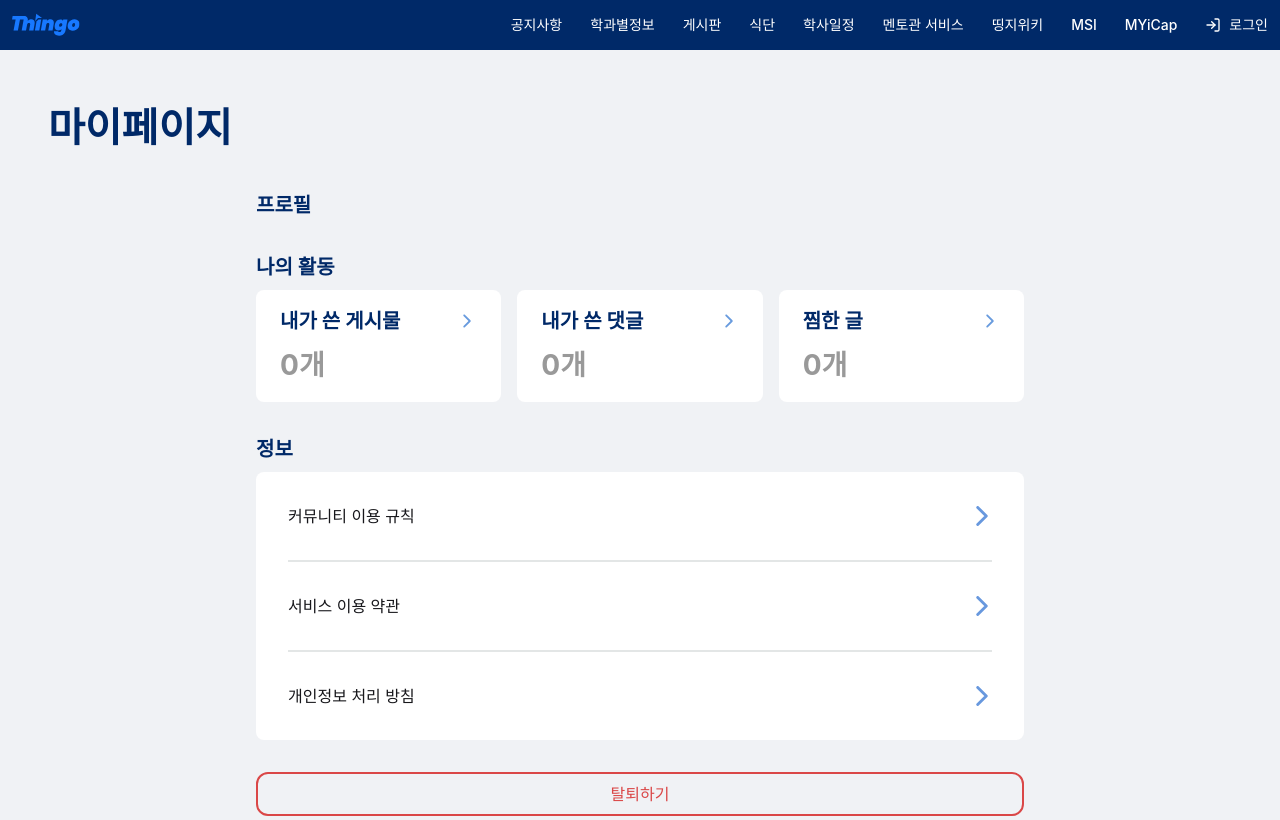
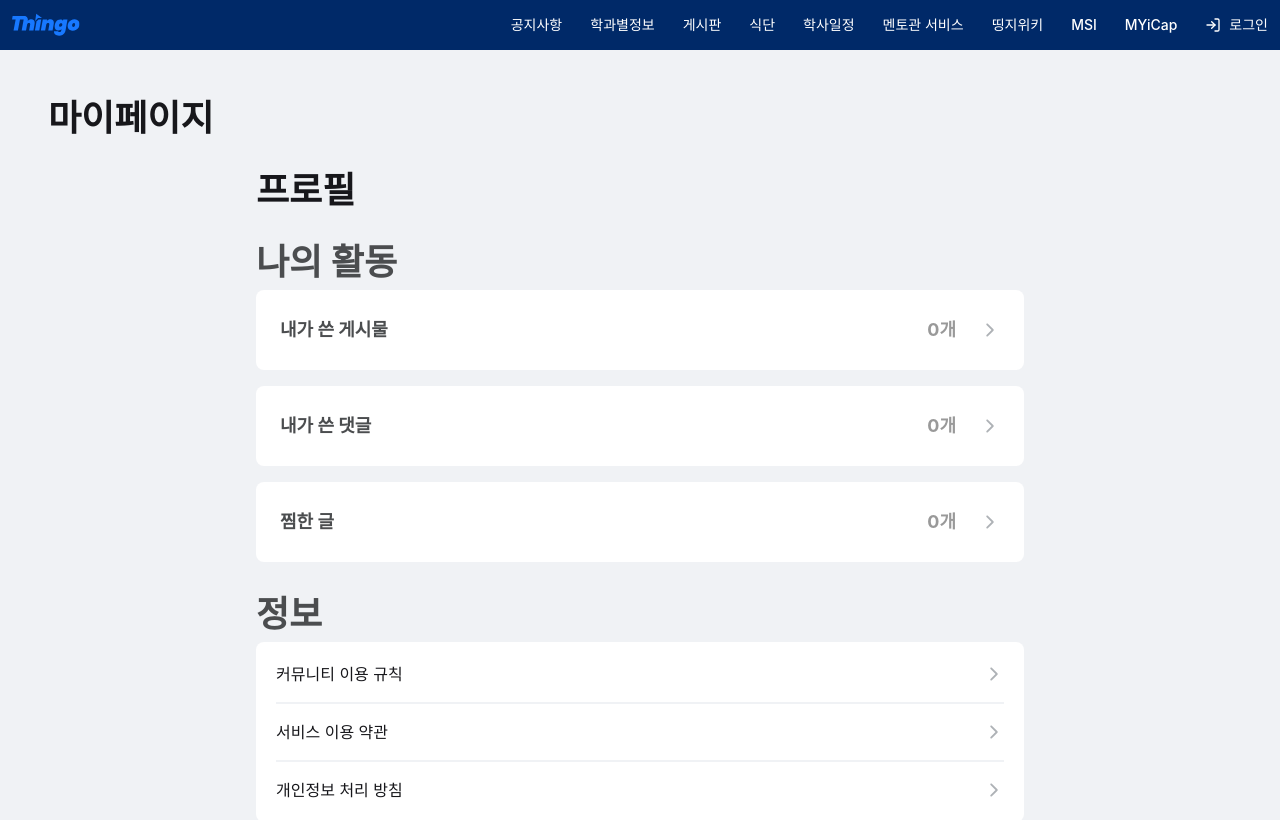
Before and after one commit to NOVA-MJU/MJS-FRONT, a React (Vite) app: page /mypage/1 in a window 1280 px wide. Shown: the top 820 px of the page. Built offline with nearby package versions, Linux system fonts and the light colour scheme; no server answers; a web font is replaced by a local one.

Commit message:
<Style> 마이페이지 ui 수정

```diff
--- a/src/components/atoms/Avatar/index.tsx
+++ b/src/components/atoms/Avatar/index.tsx
@@ -12,13 +12,13 @@ export default function Avatar({ src, className, ...props }: AvatarProps) {
   /**
    * 이미지 로딩 실패 시 기본 아바타 이미지로 대체합니다.
    */
-  const [imgSrc, setImgSrc] = React.useState(src ?? defaultAvatar);
+  const [imgSrc, setImgSrc] = React.useState(src && src !== '' ? src : defaultAvatar);
 
   return (
     <img
       src={imgSrc}
       alt='프로필 이미지'
-      className={twMerge(clsx('w-12 h-12 aspect-square rounded-full object-cover', className))}
+      className={twMerge(clsx('aspect-square h-12 w-12 rounded-full object-cover', className))}
       onError={() => setImgSrc(defaultAvatar)}
       {...props}
     />
--- a/src/components/atoms/Button/ButtonActiveStyleMap.ts
+++ b/src/components/atoms/Button/ButtonActiveStyleMap.ts
@@ -2,7 +2,7 @@ import { colors } from '../../../styles/color';
 
 const buttonActiveStyleMap: Record<string, React.CSSProperties> = {
   main: {
-    backgroundColor: colors.mju_primary,
+    backgroundColor: colors.blue35,
     color: colors.white,
   },
   sub: {
--- a/src/components/atoms/Button/LabelButton.tsx
+++ b/src/components/atoms/Button/LabelButton.tsx
@@ -1,3 +1,5 @@
+import { IoIosArrowForward } from 'react-icons/io';
+
 interface LabelButtonProps {
   label: string;
   onClick?: () => void;
@@ -9,9 +11,9 @@ const LabelButton = ({ label, onClick, emphasized = false }: LabelButtonProps) =
     : 'text-black font-normal font-medium';
   const widthClass = emphasized ? 'w-20 md:w-36' : 'w-full';
   return (
-    <button onClick={onClick} className={`${widthClass} flex justify-between items-center`}>
-      <span className={`text-xs md:text-base ${textClass}`}>{label}</span>
-      <img src='/assets/angle-bracket.svg' alt='to_go_button' className='w-3 h-3 md:w-5 md:h-5' />
+    <button onClick={onClick} className={`${widthClass} flex items-center justify-between`}>
+      <span className={`text-body06 md:text-base ${textClass}`}>{label}</span>
+      <IoIosArrowForward className='text-grey-30 h-5 w-5 md:h-5 md:w-5' />
     </button>
   );
 };
--- a/src/components/molecules/user/ActivityBox/index.tsx
+++ b/src/components/molecules/user/ActivityBox/index.tsx
@@ -1,5 +1,4 @@
 import { Link } from 'react-router-dom';
-import { Typography } from '../../../atoms/Typography';
 import { IoIosArrowForward } from 'react-icons/io';
 
 interface ActivityBoxProps {
@@ -10,17 +9,17 @@ interface ActivityBoxProps {
 
 const ActivityBox = ({ label, count, link }: ActivityBoxProps) => {
   return (
-    <Link to={link} className='w-full min-h-28 bg-white flex flex-col rounded-lg px-6 py-4 gap-2'>
-      <Typography
-        variant='title02'
-        className='w-full text-mju-primary flex justify-between items-center'
-      >
+    <Link
+      to={link}
+      className='flex min-h-20 w-full flex-row items-center justify-between gap-2 rounded-lg bg-white px-6 py-4'
+    >
+      <p className='text-body04 text-grey-80 md:text-title03 flex items-center justify-between'>
         {label}
-        <IoIosArrowForward className='text-blue-10' />
-      </Typography>
-      <Typography variant='heading02' className='text-grey-40'>
-        {`${count}개`}
-      </Typography>
+      </p>
+      <div className='flex flex-row items-center gap-6'>
+        <p className='text-body04 text-grey-40 md:text-title03'>{`${count}개`}</p>
+        <IoIosArrowForward className='text-grey-30 h-5 w-5 md:h-5 md:w-5' />
+      </div>
     </Link>
   );
 };
--- a/src/components/organisms/Mypage/ActivitiesSection/index.tsx
+++ b/src/components/organisms/Mypage/ActivitiesSection/index.tsx
@@ -1,5 +1,4 @@
 import { useAuthStore } from '../../../../store/useAuthStore';
-import { Typography } from '../../../atoms/Typography';
 import ActivityBox from '../../../molecules/user/ActivityBox';
 
 interface ActivitiesSectionProps {
@@ -11,10 +10,8 @@ const ActivitiesSection = ({ postCount, commentCount, likedCount }: ActivitiesSe
   const user = useAuthStore();
   return (
     <div className='flex flex-col gap-2'>
-      <Typography variant='title02' className='text-mju-primary'>
-        나의 활동
-      </Typography>
-      <div className='flex gap-2 md:gap-4 flex-col md:flex-row'>
+      <p className='text-title03 text-grey-80 md:text-4xl'>나의 활동</p>
+      <div className='flex flex-col gap-2 md:gap-4'>
         <ActivityBox
           label={'내가 쓴 게시물'}
           count={postCount}
--- a/src/pages/mypage/index.tsx
+++ b/src/pages/mypage/index.tsx
@@ -1,10 +1,8 @@
 import React, { useState, useEffect } from 'react';
 import ActivitiesSection from '../../components/organisms/Mypage/ActivitiesSection';
-import Button from '../../components/atoms/Button/Button';
 import { getProfileStats, type ProfileStatsRes } from '../../api/mypage';
 import { deleteUser } from '../../api/user';
 import InputModal from '../../components/molecules/Modal/InputModal';
-import { Typography } from '../../components/atoms/Typography';
 import ProfileCard from '../../components/molecules/user/ProfileCard';
 import LabelButton from '../../components/atoms/Button/LabelButton';
 import { handleError } from '../../utils/error';
@@ -55,16 +53,12 @@ const Mypage: React.FC = () => {
   }, []);
 
   return (
-    <div className='bg-grey-05 flex w-full flex-1 flex-col gap-8 p-6 md:p-12'>
-      <Typography variant='heading01' className='text-mju-primary'>
-        마이페이지
-      </Typography>
+    <div className='bg-grey-02 flex w-full flex-1 flex-col gap-8 p-6 md:p-12'>
+      <p className='text-title01 text-black md:text-4xl'>마이페이지</p>
       <div className='flex justify-center'>
         <div className='flex w-full max-w-192 flex-col gap-8'>
           <div className='flex flex-col gap-2'>
-            <Typography variant='title02' className='text-mju-primary'>
-              프로필
-            </Typography>
+            <p className='text-title03 text-black md:text-4xl'>프로필</p>
             <ProfileCard />
           </div>
           <ActivitiesSection
@@ -73,26 +67,21 @@ const Mypage: React.FC = () => {
             likedCount={stateData?.likedPostCount || 0}
           />
           <div className='flex flex-col gap-2'>
-            <Typography variant='title02' className='text-mju-primary'>
-              정보
-            </Typography>
-            <div className='flex min-h-32 flex-col justify-center gap-8 rounded-lg bg-white p-8'>
+            <p className='text-title03 text-grey-80 md:text-4xl'>정보</p>
+            <div className='flex min-h-32 flex-col justify-center gap-4 rounded-lg bg-white p-5'>
               <LabelButton label='커뮤니티 이용 규칙' />
-              <hr className='text-grey-10 border-1' />
+              <hr className='text-grey-02 border-1' />
               <LabelButton label='서비스 이용 약관' />
-              <hr className='text-grey-10 border-1' />
+              <hr className='text-grey-02 border-1' />
               <LabelButton label='개인정보 처리 방침' />
             </div>
           </div>
-          <Button
-            variant='borderRed'
-            disabled={false}
-            fullWidth={true}
-            shape='rounded'
+          <div
+            className='text-body05 text-grey-30 mt-[-12px] flex w-fit cursor-pointer'
             onClick={() => setIsModalOpen(true)}
           >
             탈퇴하기
-          </Button>
+          </div>
         </div>
       </div>
       <InputModal
--- a/src/pages/mypage/viewComments.tsx
+++ b/src/pages/mypage/viewComments.tsx
@@ -102,7 +102,7 @@ const ViewComments = () => {
 
   return (
     <div className='flex w-full flex-1 flex-col bg-white p-4 md:gap-2 md:p-8'>
-      <p className='text-title02 text-blue-35 mt-2 ml-2'>내가 쓴 댓글</p>
+      <p className='text-title03 text-grey-80 md:text-4xl'>내가 쓴 댓글</p>
       {hasContents ? (
         <div className='bg-white'>
           {contents.map((content, index) => (
--- a/src/pages/mypage/viewLikes.tsx
+++ b/src/pages/mypage/viewLikes.tsx
@@ -63,7 +63,7 @@ const ViewLikedPosts = () => {
 
   return (
     <div className='flex w-full flex-1 flex-col bg-white p-4 md:gap-2 md:p-8'>
-      <p className='text-title02 text-blue-35 mt-2 ml-2'>찜한 게시물</p>
+      <p className='text-title03 text-grey-80 md:text-4xl'>찜한 게시물</p>
       {contents && contents.length > 0 ? (
         <div className='bg-white'>
           {contents.map((content, index) => (
--- a/src/pages/mypage/viewPosts.tsx
+++ b/src/pages/mypage/viewPosts.tsx
@@ -62,7 +62,7 @@ const ViewPosts = () => {
 
   return (
     <div className='flex w-full flex-1 flex-col gap-3 bg-white p-4 md:gap-6 md:p-8'>
-      <p className='text-title02 text-blue-35 mt-2 ml-2'>내가 쓴 게시물</p>
+      <p className='text-title03 text-grey-80 md:text-4xl'>내가 쓴 게시물</p>
       {contents && contents.length > 0 ? (
         <div className='bg-white'>
           {contents.map((content, index) => (
--- a/src/styles/color.ts
+++ b/src/styles/color.ts
@@ -12,7 +12,7 @@ export const colors = {
   grey10: '#E3E6E6',
   grey02: '#F0F2F5',
 
-  blue35: '#124CA5',
+  blue35: '#2587FF',
   blue20: '#2F65CB',
   blue15: '#4762DA',
   blue10: '#6C9EC6',
```
Also changed, not shown: src/components/molecules/user/ProfileCard/index.tsx (+14 -14 lines).
